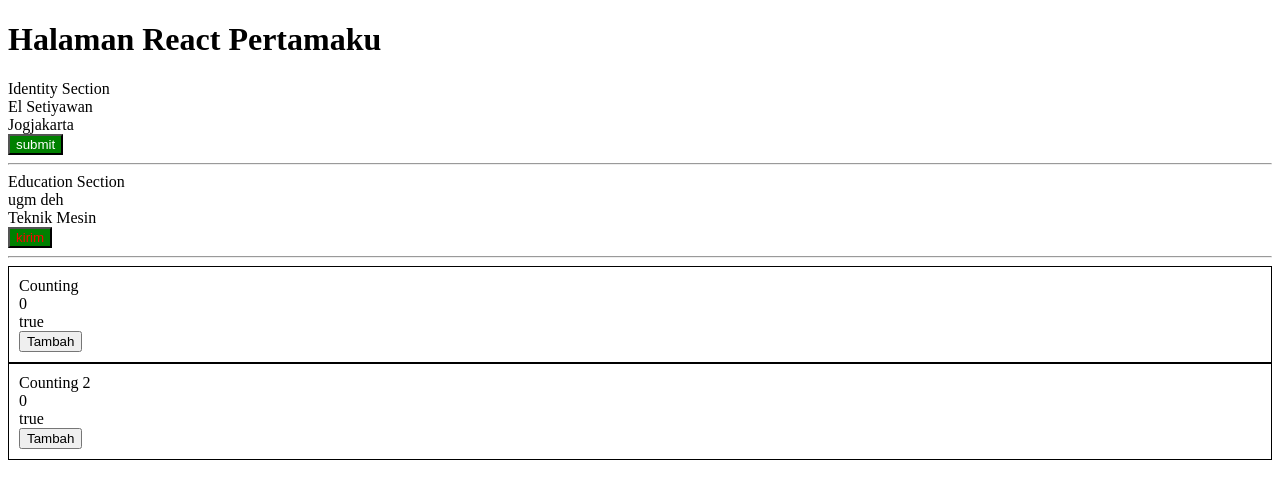
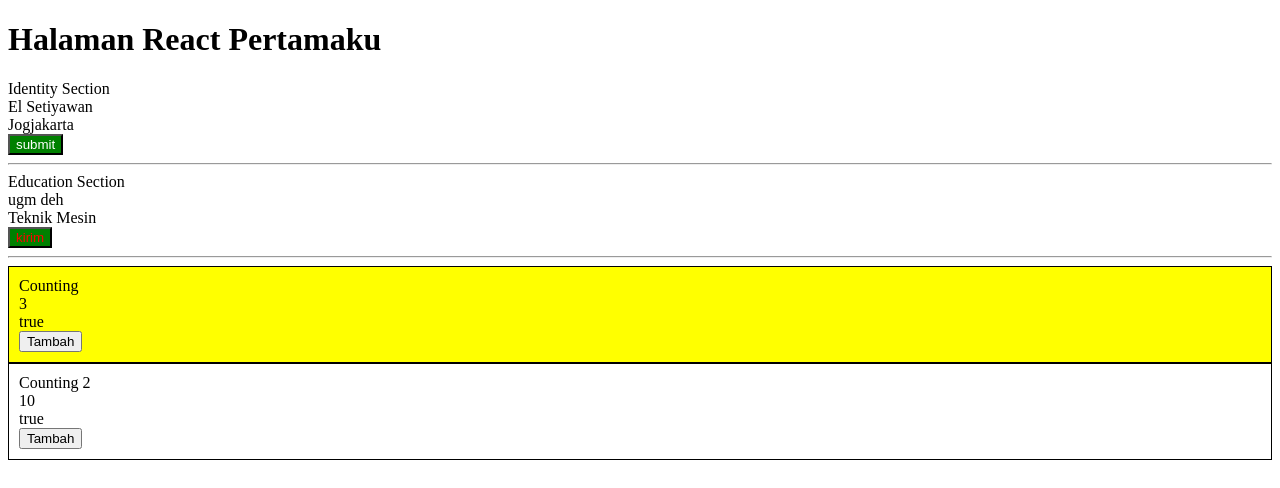
Before and after one commit to rei41q/Learn-fsw, a React (Create React App) app in the folder cp8/chapter8/: page / in a window 1280 px wide. Shown: the top 488 px of the page. Built offline with nearby package versions, Linux system fonts and the light colour scheme.

Commit message:
use props as initial state

```diff
--- a/cp8/chapter8/src/App.js
+++ b/cp8/chapter8/src/App.js
@@ -23,8 +23,8 @@ const App = () => {
       <hr />
       <Education educations={educations} />
       <hr />
-      <Counting />
-      <Counting2 />
+      <Counting startNumber={3}/>
+      <Counting2 startNumber={10}/>
     </>
   );
 };
--- a/cp8/chapter8/src/Counting.jsx
+++ b/cp8/chapter8/src/Counting.jsx
@@ -2,13 +2,19 @@ import { Component } from "react";
 
 class Counting extends Component {
   state = {
-    count: 0,
+    count: this.props.startNumber,
     merdeka: true,
   };
 
   render() {
     return (
-      <div style={{ border: "1px solid black", padding: "10px" }}>
+      <div
+        style={{
+          border: "1px solid black",
+          padding: "10px",
+          backgroundColor: "yellow",
+        }}
+      >
         <div>Counting</div>
         <div>{this.state.count}</div>
         <div>{this.state.merdeka.toString()}</div>
--- a/cp8/chapter8/src/Counting2.jsx
+++ b/cp8/chapter8/src/Counting2.jsx
@@ -1,7 +1,7 @@
 import { useState } from "react";
 
-const Counting2 = () => {
-  const [count, setCount] = useState(0);
+const Counting2 = (props) => {
+  const [count, setCount] = useState(props.startNumber);
   const [merdeka, setMerdeka] = useState(true);
 
   return (
```
